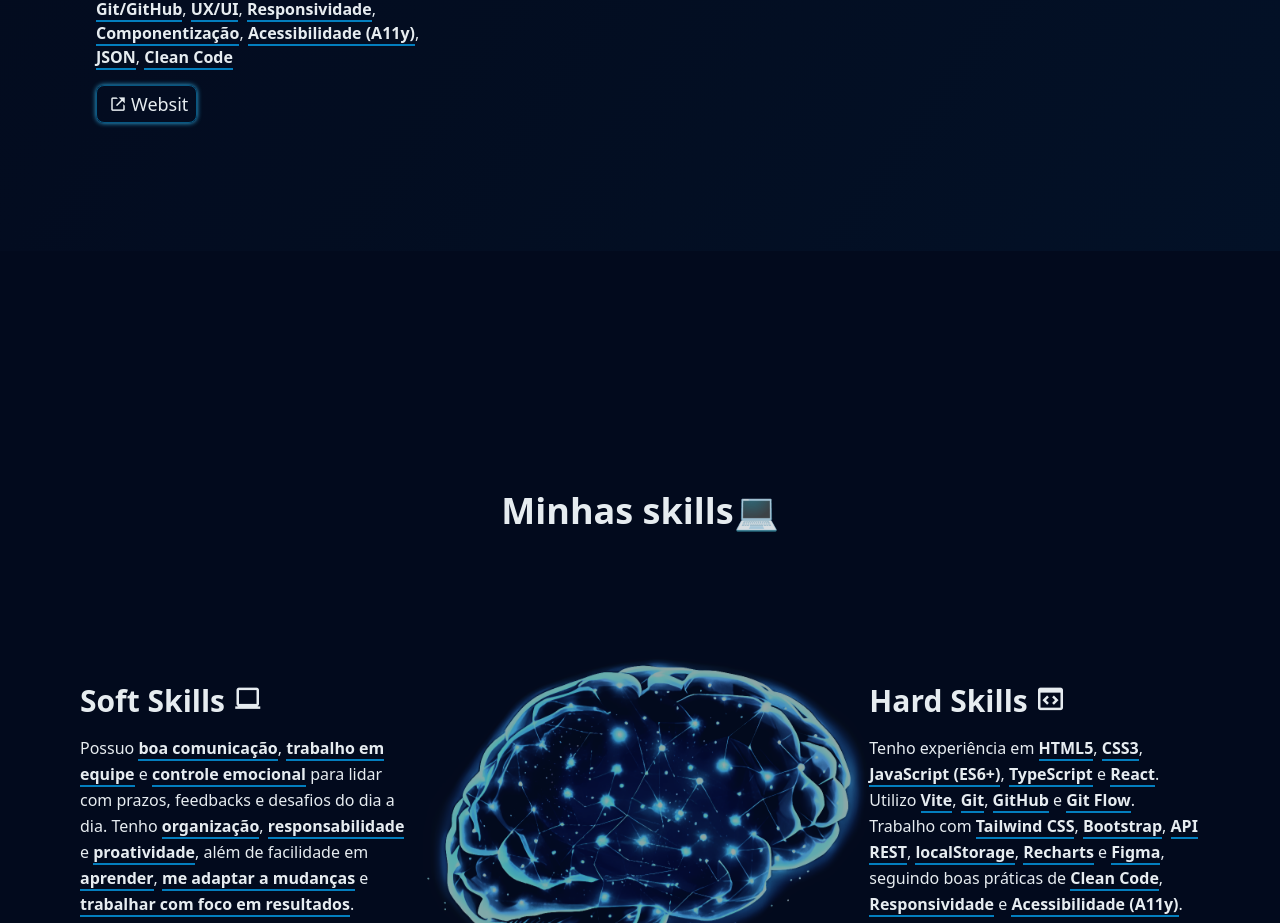
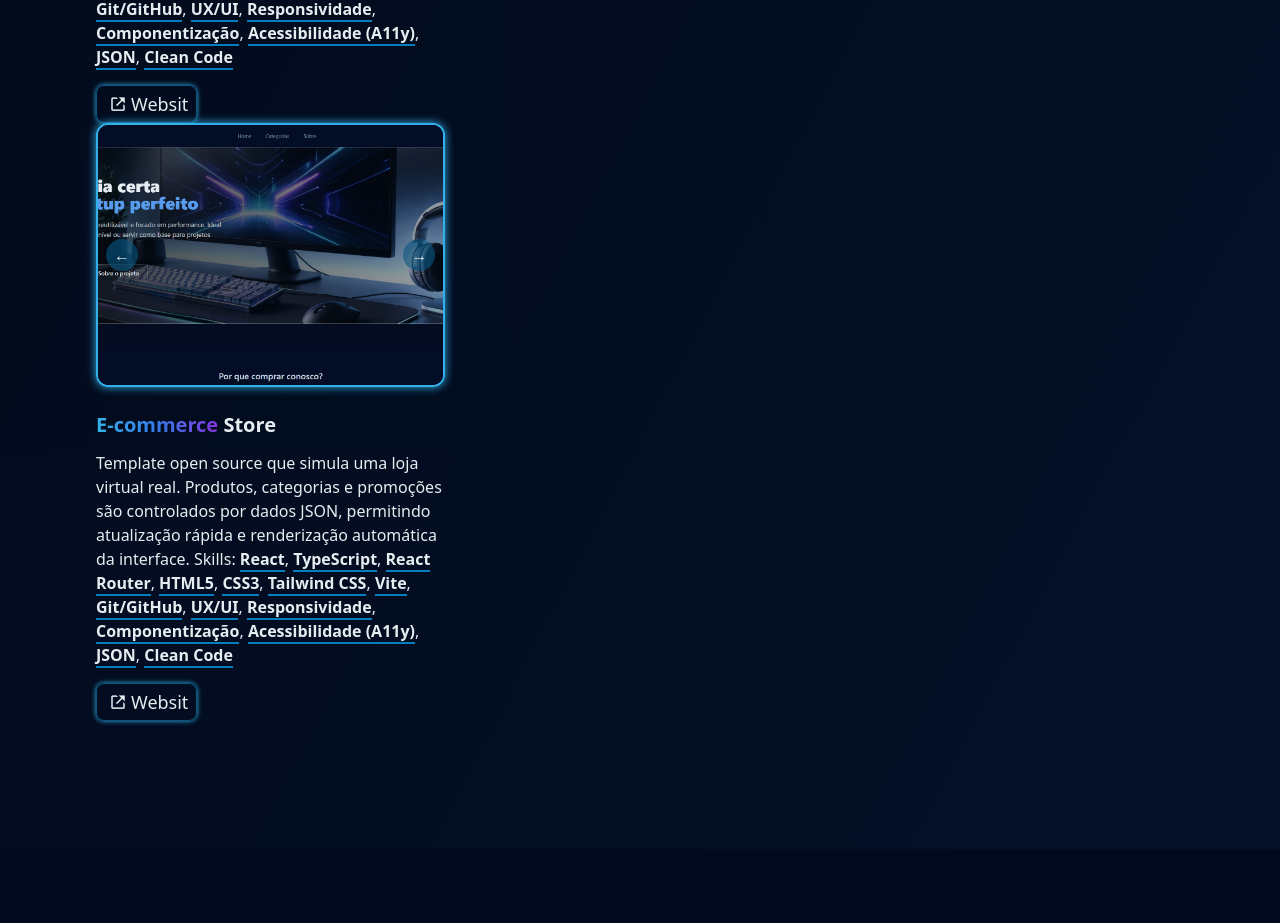
Before and after one commit to mikaeljuliao/projeto-portfolio-react, a React (Vite) app: page / in a window 1280 px wide. Shown: the part 3611-4534 px from the top of the page. Built offline with nearby package versions, Linux system fonts and the light colour scheme.

Commit message:
adicionado mais um projeto

```diff
--- a/src/componentes/Projetos.jsx
+++ b/src/componentes/Projetos.jsx
@@ -35,6 +35,19 @@ const projeto3 = [
 ];
 
 const projeto4 = [
+  "/imagem/ecommerce-store-1.png",
+  "/imagem/ecommerce-store-2.png",
+  "/imagem/ecommerce-store-3.png",
+  "/imagem/ecommerce-store-4.png",
+  "/imagem/ecommerce-store-5.png",
+  "/imagem/ecommerce-store-6.png",
+  "/imagem/ecommerce-store-7.png",
+  "/imagem/ecommerce-store-8.png",
+  "/imagem/ecommerce-store-9.png"
+];
+
+
+const projeto5 = [
   "/imagem/ecommerce-store-1.png",
   "/imagem/ecommerce-store-2.png",
   "/imagem/ecommerce-store-3.png",
@@ -210,6 +223,50 @@ to-[#020b1f]'>
         </div>
 
 
+           {/* Card 4 */}
+
+      <div className="">
+     <div className="border-2 border-sky-400 rounded-xl overflow-hidden shadow-[0_0_10px_#38bdf8] hover:shadow-[0_0_20px_#1e40ff]">
+     <Carrosel images={projeto4} />
+   </div>
+
+        <div className="projeto-inf fadeInRight">
+
+            <h1 className='font-bold text-xl mt-6 mb-3'><span className=" bg-gradient-to-r from-sky-400
+             via-blue-500 to-purple-600
+            bg-clip-text text-transparent animate-gradient-x duration-300 ease-in-out"> E-commerce
+      </span> Store
+           </h1>
+            <p className='font-semibol'> Template open source que simula uma loja virtual real. Produtos, categorias e
+      promoções são controlados por dados JSON, permitindo atualização rápida e
+      renderização automática da interface.
+       Skills: {' '}
+        <strong className="border-b-2 border-sky-600">React</strong>,{' '}
+        <strong className="border-b-2 border-sky-600">TypeScript</strong>,{' '}
+         <strong className="border-b-2 border-sky-600">React Router</strong>,{' '}
+        <strong className="border-b-2 border-sky-600">HTML5</strong>,{' '}
+        <strong className="border-b-2 border-sky-600">CSS3</strong>,{' '}
+        <strong className="border-b-2 border-sky-600">Tailwind CSS</strong>,{' '}
+        <strong className="border-b-2 border-sky-600">Vite</strong>,{' '}
+        <strong className="border-b-2 border-sky-600">Git/GitHub</strong>,{' '}
+        <strong className="border-b-2 border-sky-600">UX/UI</strong>,{' '}
+        <strong className="border-b-2 border-sky-600">Responsividade</strong>,{' '}
+        <strong className="border-b-2 border-sky-600">Componentização</strong>,{' '}
+        <strong className="border-b-2 border-sky-600">Acessibilidade (A11y)</strong>,{' '}
+        <strong className="border-b-2 border-sky-600">JSON</strong>,{' '}
+        <strong className="border-b-2 border-sky-600">Clean Code</strong>
+        </p>
+
+            <button className='flex items-end text-lg shadow-[0_0_5px_#38bdf8] border border-sky-800 px-2 py-1 mt-4
+        rounded-lg transition-all duration-300 hover:rounded-md hover:text-sky-400 hover:shadow-[0_0_10px_#38bdf8]'>
+            <i className='bx bx-link-external m-auto p-1'></i>
+            <a href="https://ecommerce-store-op.netlify.app/" target="_blank">Websit</a></button>
+        </div>
+
+
+    </div>
+
+
     </div>
 
 
```
